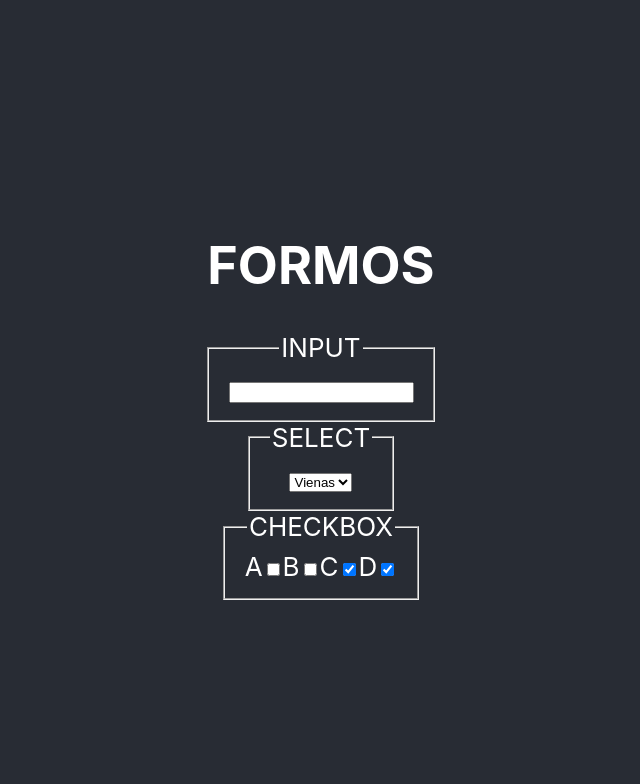
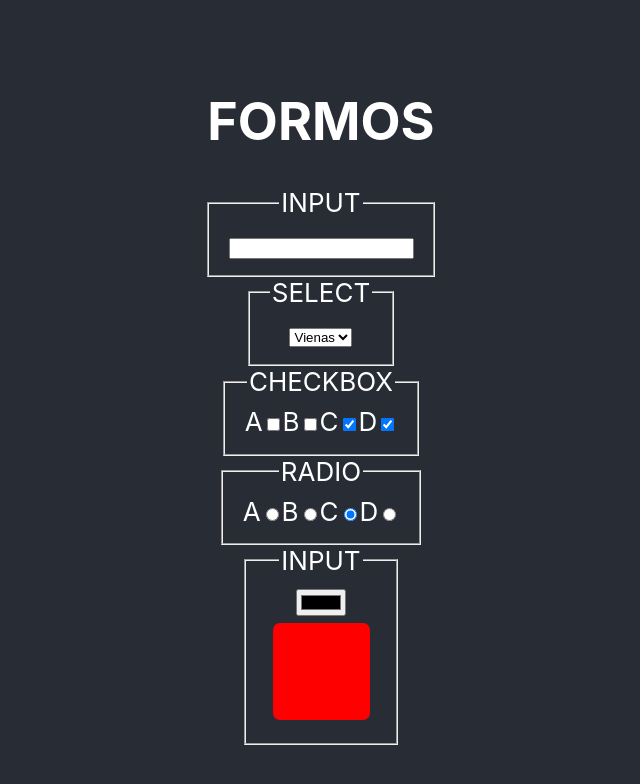
Before and after one commit to ArturasKi/001-lamos, a React (Create React App) app in the folder ak/: page / in a window 1280 px wide. Shown: the top 784 px of the page, without its empty margins (319-959 px from the left). Built offline with nearby package versions, Linux system fonts and the light colour scheme.

Commit message:
Input color + Radio

```diff
--- a/ak/src/App.jsx
+++ b/ak/src/App.jsx
@@ -8,6 +8,9 @@ function App() {
 
   const [select, setSelect] = useState('');
   const [cb, setCb] = useState({a: false, b: false, c: true, d:true});
+  const [radio, setRadio] = useState('c');
+  const [color, setColor] = useState('red');
+
 
   const inputText = e => {
     setText(e.target.value); // setText(e.target.value + '*');
@@ -15,6 +18,10 @@ function App() {
 
   const cbClick = c => {
     setCb(checkBox => ({...checkBox, [c] : !checkBox[c]})); // () funkcijos viduje {} objektas, uz : overwrite'inama savybe;
+  }
+
+  const inputColor = e => {
+    setColor(e.target.value);
   }
 
   return (
@@ -41,6 +48,18 @@ function App() {
           C<input type='checkbox' onChange={() => cbClick('c')} checked={cb.c}></input>
           D<input type='checkbox' onChange={() => cbClick('d')} checked={cb.d}></input>
         </fieldset>
+        <fieldset>
+          <legend>RADIO</legend>
+          A<input type='radio' name='r' value='a' onChange={(e => setRadio(e.target.value))} checked={radio === 'a'}></input>
+          B<input type='radio' name='r' value='b' onChange={(e => setRadio(e.target.value))} checked={radio === 'b'}></input>
+          C<input type='radio' name='r' value='c' onChange={(e => setRadio(e.target.value))} checked={radio === 'c'}></input>
+          D<input type='radio' name='r' value='d' onChange={(e => setRadio(e.target.value))} checked={radio === 'd'}></input>
+        </fieldset>
+        <fieldset>
+          <legend>INPUT</legend>
+          <input type='color' value={color} onChange={inputColor}></input>
+          <div className='kv' style={{background: color}}></div>
+        </fieldset>
 
 
       </header>
```
